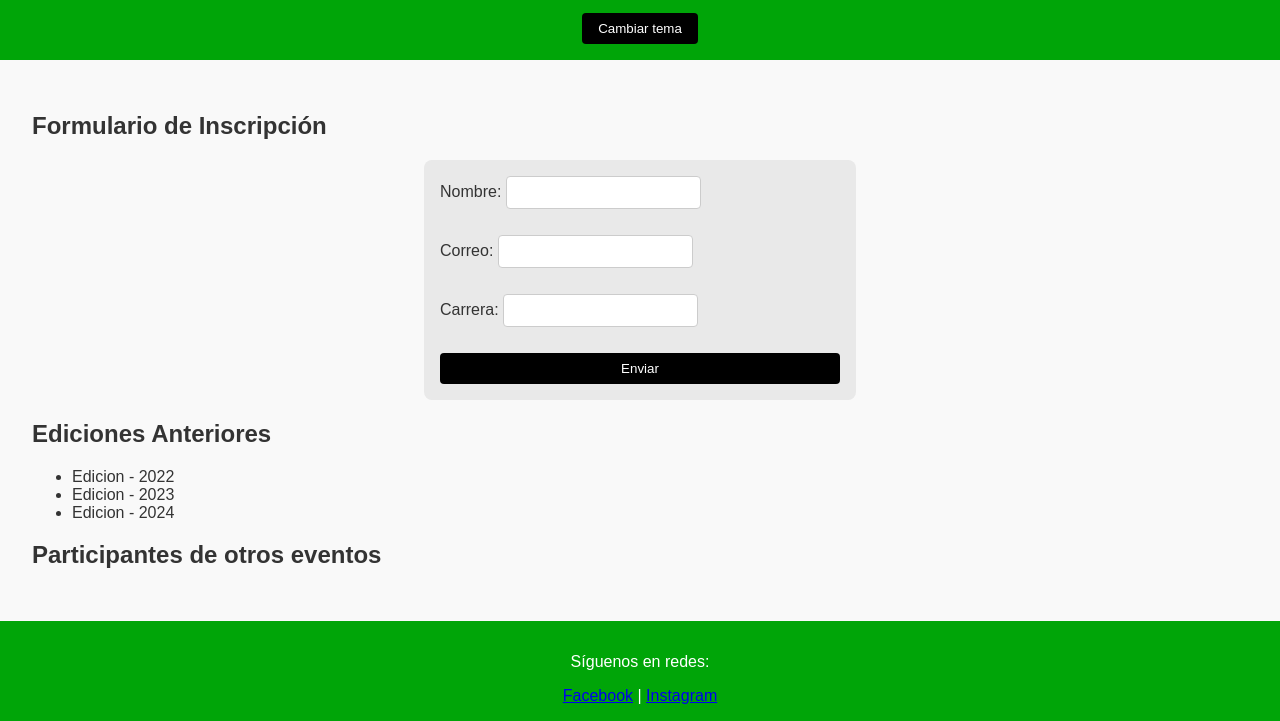
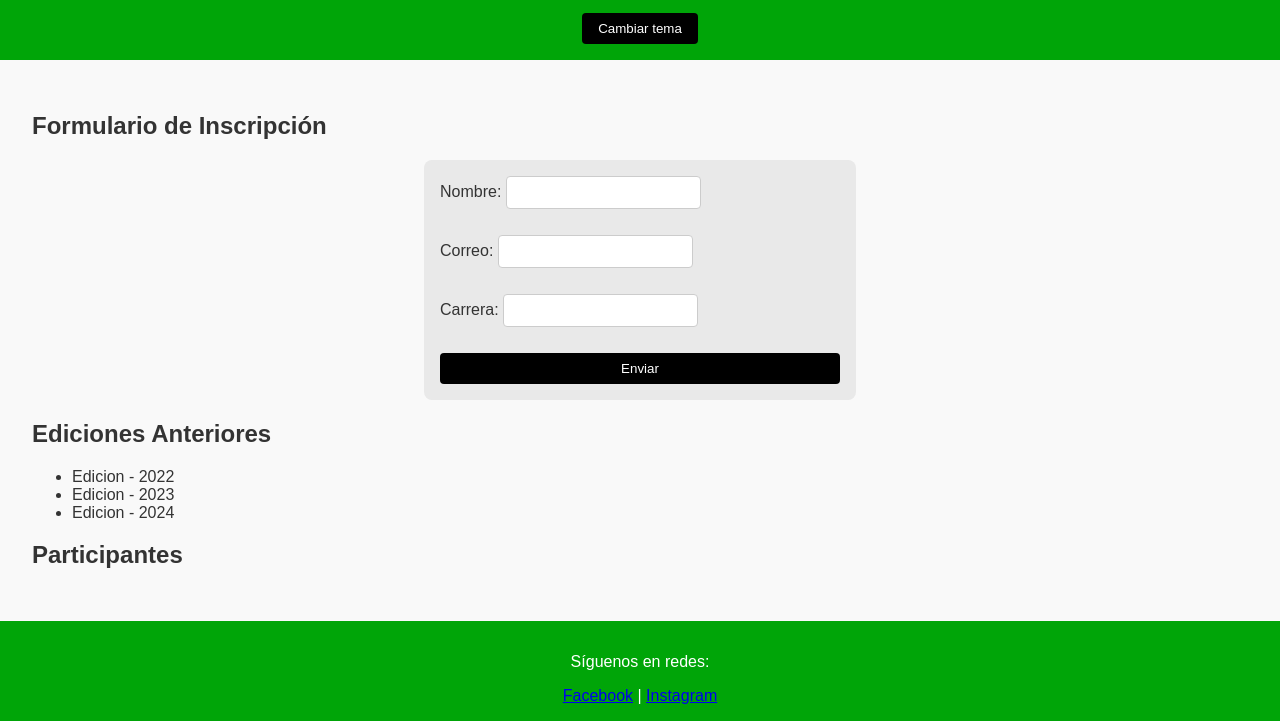
Before and after one commit to Andres040903/Dev-challenge, a plain HTML site: page index.html in a window 1280 px wide. Shown: the part 117-838 px from the top of the page. Drawn offline with Linux system fonts and the light colour scheme; no server answers.

Commit message:
index.html

```diff
--- a/index.html
+++ b/index.html
@@ -35,7 +35,7 @@
     </section>
 
     <section id="participantes">
-      <h2>Participantes de otros eventos</h2>
+      <h2>Participantes</h2>
       <div id="listaParticipantes"></div>
     </section>
   </main>
```
